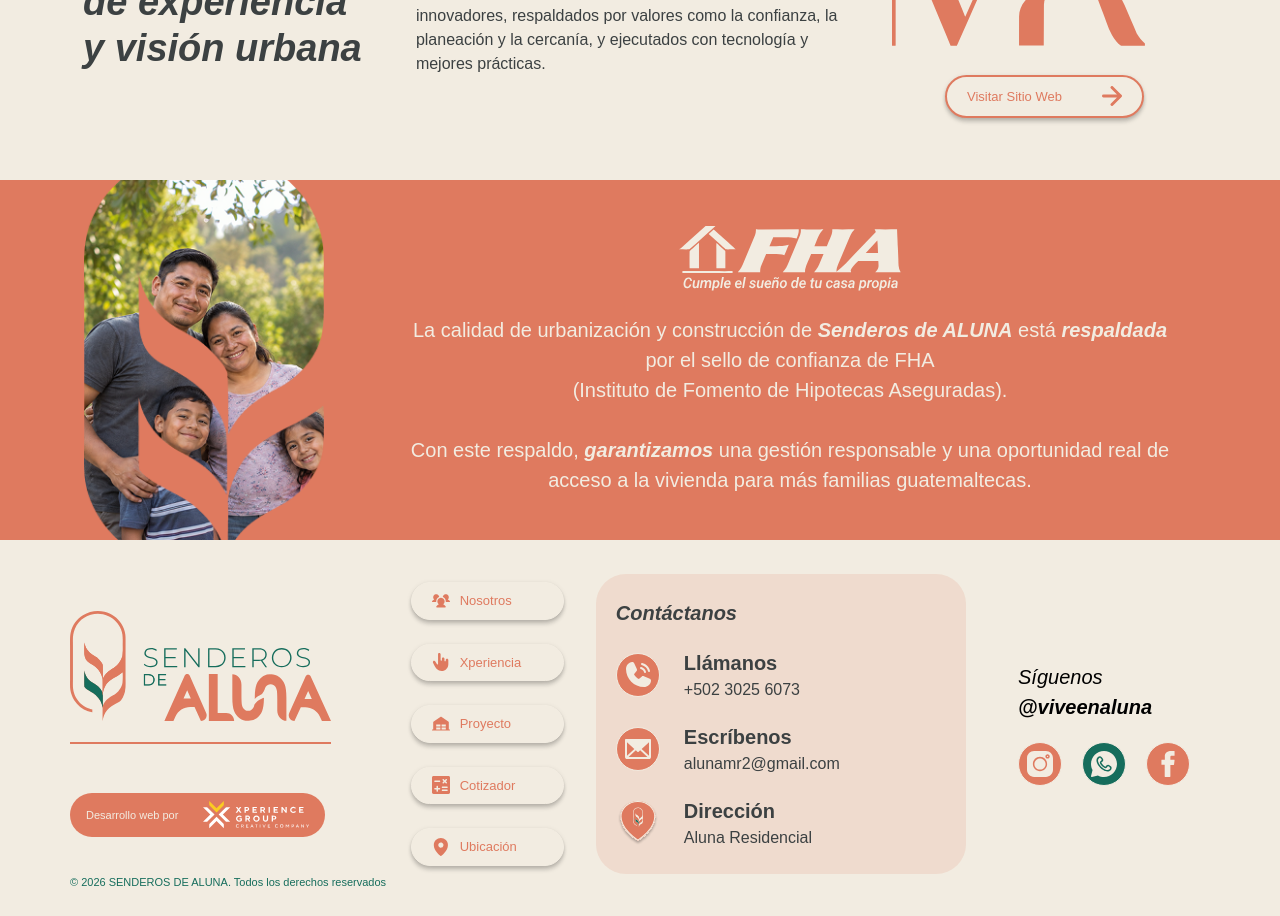
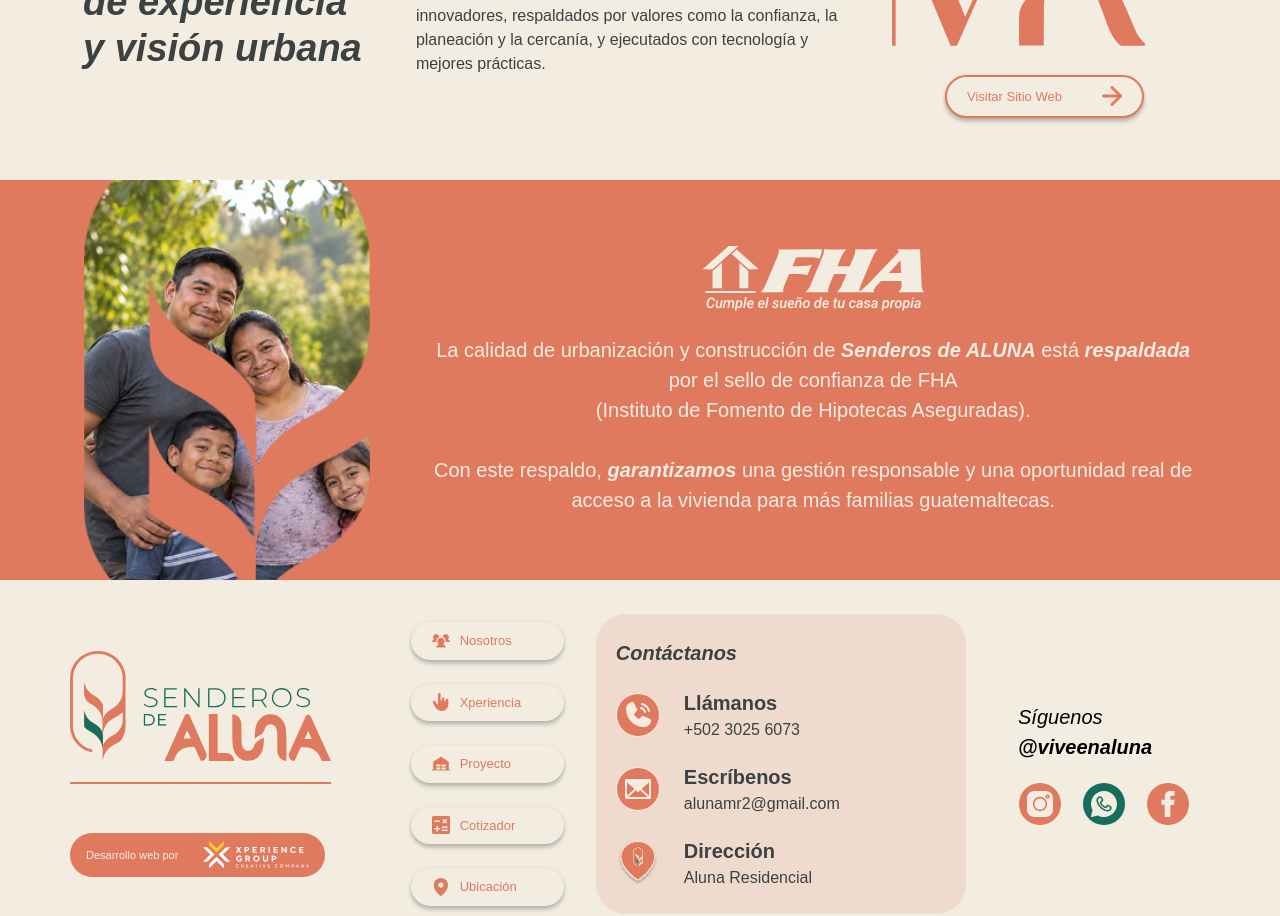
Before and after one commit to xperiencegroup/senderos-de-aluna-one-pager, a React (Vite) app: page / in a window 1280 px wide. Shown: the part 6220-7136 px from the top of the page. Built offline with nearby package versions, Linux system fonts and the light colour scheme.

Commit message:
banner de 50svh

```diff
--- a/src/pages/home/components/fha.tsx
+++ b/src/pages/home/components/fha.tsx
@@ -5,13 +5,18 @@ export default function FHA() {
   return (
     <div className="flex w-full justify-center portrait:min-h-[max(100svh,800px)] bg-impulso overflow-hidden max-lg:rounded-tr-[120px]">
       {/* El alto de la sección lo define la figura */}
-      <div className="flex w-full max-w-[1366px] min-[1440px]:max-w-[1700px] min-[1920px]:max-w-[88vw] landscape:h-[360px] min-[1440px]:h-[440px] min-[1920px]:h-[520px] items-center gap-[30px] lg:gap-[60px] min-[1920px]:gap-[100px] px-[84px] max-lg:flex-col max-lg:min-h-svh max-lg:px-[20px] max-lg:py-[48px] md:max-lg:px-[48px]">
+      <div
+        className="flex w-full max-w-[1366px] min-[1440px]:max-w-[1700px] min-[1920px]:max-w-[88vw]
+        lg:h-[max(50svh,380px)]
+        items-center gap-[30px] lg:gap-[60px] min-[1920px]:gap-[100px] px-[84px]
+        max-lg:flex-col max-lg:min-h-svh max-lg:px-[20px] max-lg:py-[48px] md:max-lg:px-[48px]"
+      >
         {/* image */}
         <img
           src={imageDecoration}
           alt=""
           aria-hidden="true"
-          className="block shrink-0 w-[224px] lg:w-[240px] min-[1440px]:w-[290px] min-[1920px]:w-[340px] h-auto"
+          className="block shrink-0 w-[224px] h-auto lg:h-[125%] lg:w-auto lg:max-w-none"
         />
 
         <div className="flex flex-1 flex-col justify-center items-center gap-[20px] lg:gap-[24px] py-[40px] max-lg:py-0">
```
